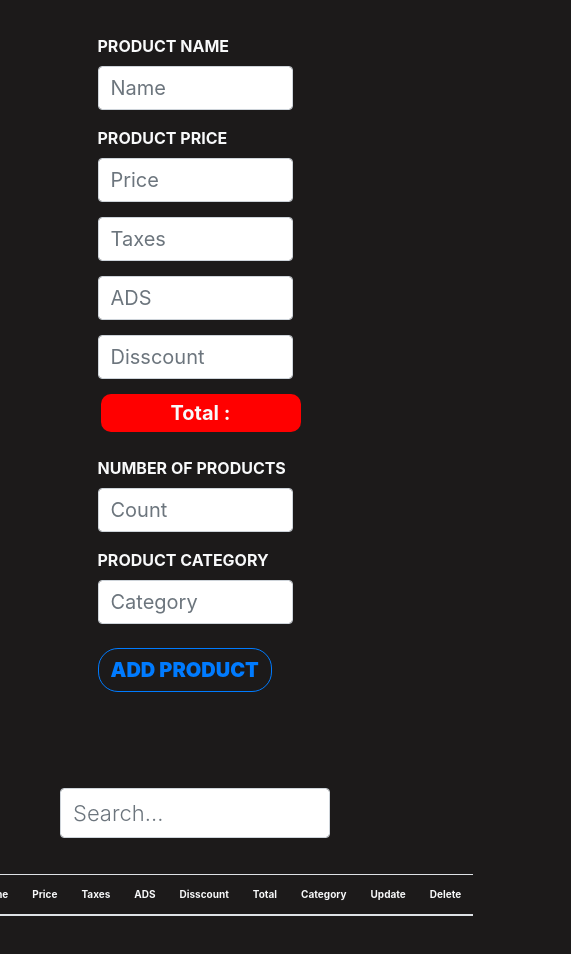
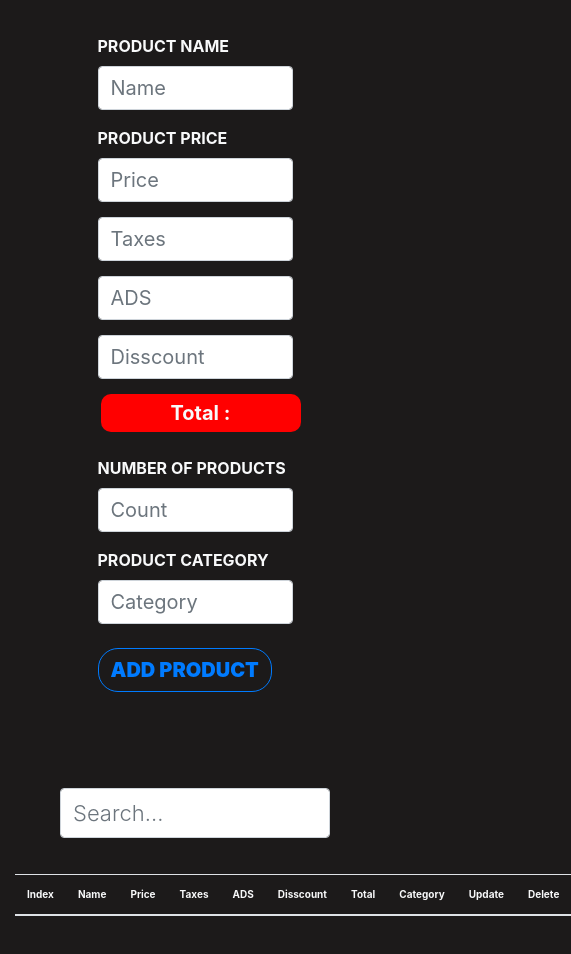
Before and after one commit to FaresHossam2/CRUD, a plain HTML site: page index.html in a window 390 px wide. Shown: the part 144-1098 px from the top of the page, 571 px wide, since content can reach past the window. Drawn offline with nearby package versions, Linux system fonts and the light colour scheme.

Commit message:
new commit

```diff
--- a/css/style.css
+++ b/css/style.css
@@ -153,12 +153,6 @@ td{
   width: 200px;
   margin-left: 18px;
 }
-#data{
-  margin-right: 0;
-  display: flex;
-  justify-content: center;
-  align-items: center;
+
 
 }
-
-}
```
Also changed, not shown: index.html (+1 -2 lines).
